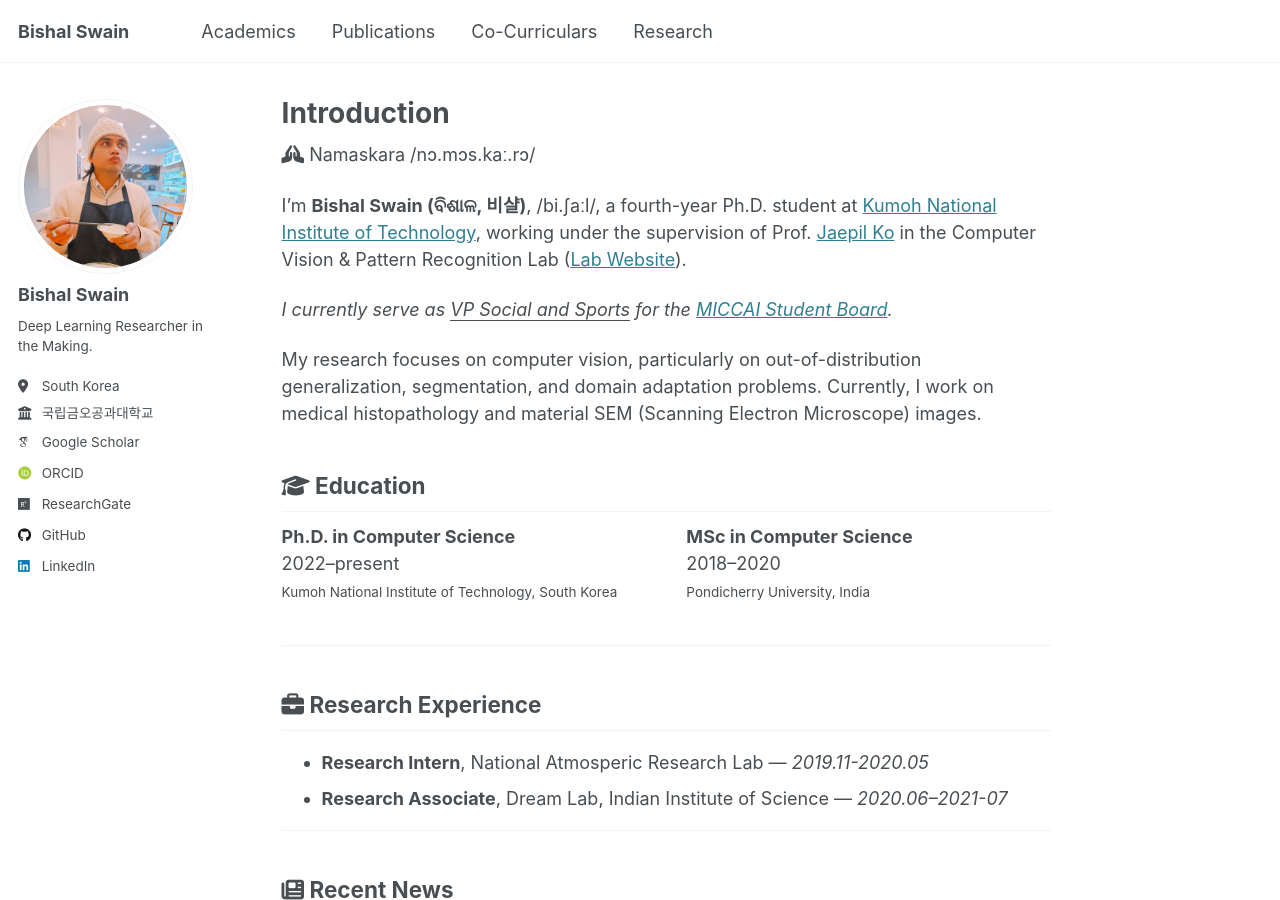
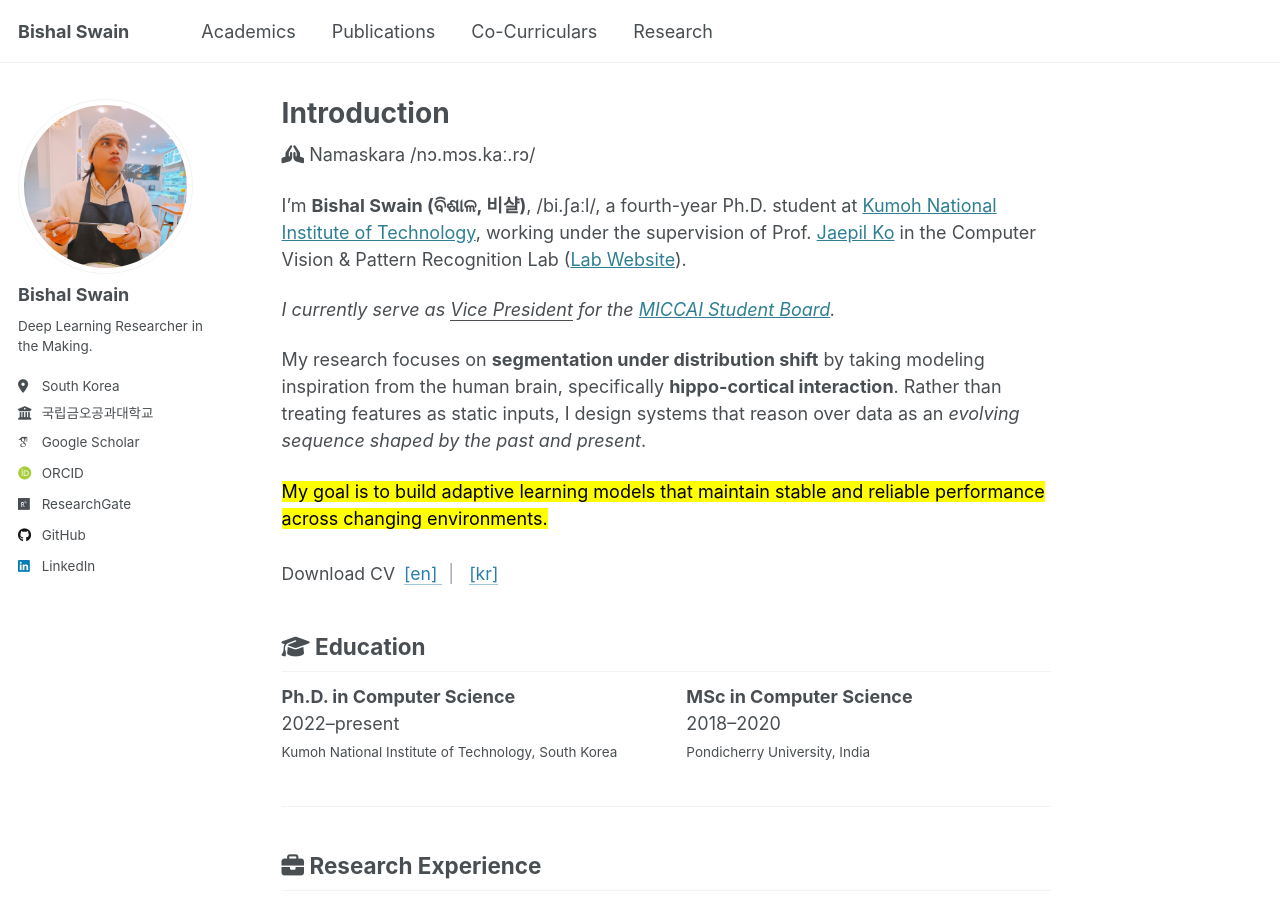
Before and after one commit to bluesaiyancodes/bluesaiyancodes.github.io, a Jekyll site: the page built from _pages/about.md, in a window 1280 px wide and 900 px high. Built offline with Jekyll 4.4.1, drawn with Linux system fonts in a browser that asks for light colours; some web fonts are replaced.

Commit message:
Updated About and added CVs

```diff
--- a/_pages/about.md
+++ b/_pages/about.md
@@ -11,14 +11,30 @@ redirect_from:
 
 I'm **Bishal Swain (ବିଶାଳ, 비샬)**, /bi.ʃaːl/, a fourth-year Ph.D. student at [Kumoh National Institute of Technology](https://www.kumoh.ac.kr/), working under the supervision of Prof. [Jaepil Ko](http://cvpr.kumoh.ac.kr/nonezero/) in the Computer Vision & Pattern Recognition Lab ([Lab Website](http://cvpr.kumoh.ac.kr/)).
 
-*I currently serve as <u>VP Social and Sports</u> for the [MICCAI Student Board](https://miccai-sb.github.io/organization.html).*
+*I currently serve as <u>Vice President</u> for the [MICCAI Student Board](https://miccai-sb.github.io/organization.html).*
 <!--Past: Social Events Officer  -->
 
-My research focuses on computer vision, particularly on out-of-distribution generalization, segmentation, and domain adaptation problems. Currently, I work on medical histopathology and material SEM (Scanning Electron Microscope) images.
+My research focuses on **segmentation under distribution shift** by taking modeling inspiration from the human brain, specifically **hippo-cortical interaction**. Rather than treating features as static inputs, I design systems that reason over data as an *evolving sequence shaped by the past and present*.
+
+<mark>My goal is to build adaptive learning models that maintain stable and reliable performance across changing environments.</mark>
+
 
 <!--
 <mark>I'm graduating in <i>June 2026</i> and actively seeking <i>job opportunities</i> (postdoc/industry research roles). </mark>
 -->
+
+<span style="margin-top: 6px; display: inline-block; font-size: 0.98em;">
+  Download CV
+  <a href="/files/cvs/CV-Bishal.pdf" download
+     style="color: #2a7faa; text-decoration: none; border-bottom: 1px solid rgba(42,127,170,0.45); margin-left: 4px;">
+    [en]
+  </a>
+  <span style="margin: 0 6px; color: #9ca3af;">|</span>
+  <a href="/files/cvs/CV-Bishal_kr.pdf" download
+     style="color: #2a7faa; text-decoration: none; border-bottom: 1px solid rgba(42,127,170,0.45); margin-left: 4px;">
+    [kr]
+  </a>
+</span>
 
 
 <h2><i class="fas fa-graduation-cap"></i>  Education</h2>
```
Also changed, not shown: 2 other files.
